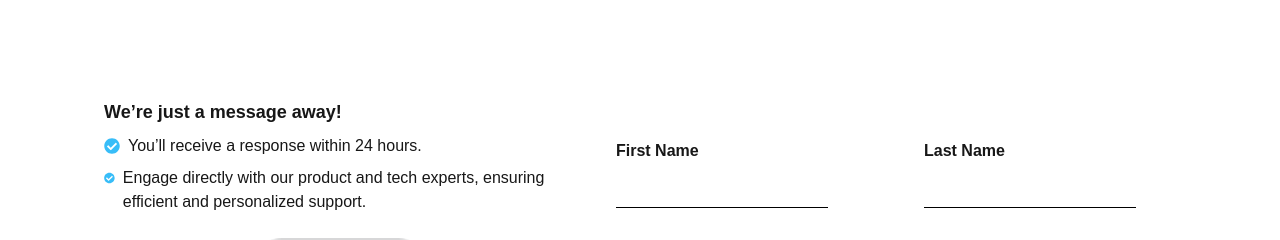
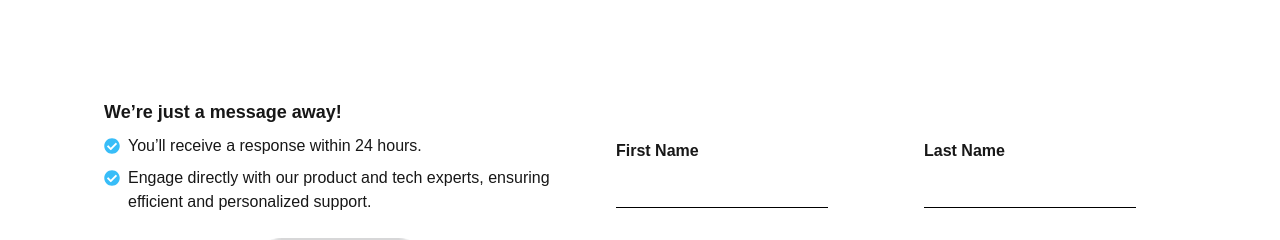
Before and after one commit to Hamad12-siddiqui/Invextech-website, a Next.js app: page /work in a window 1280 px wide. Shown: the part 3400-3640 px from the top of the page. Built offline with nearby package versions, Linux system fonts and the light colour scheme.

Commit message:
changes in contact us

```diff
--- a/src/app/Industries/Contact.js
+++ b/src/app/Industries/Contact.js
@@ -32,15 +32,32 @@ const Contact = () => {
         <div className="flex lg:flex-row flex-col-reverse justify-between items-center mt-24">
           {/* Left Section */}
           <div className="lg:w-[50%] md:mt-0 mt-6">
+            <div>
             <h1 className="text-lg font-semibold">We’re just a message away!</h1>
-            <p className="flex items-center mt-2">
-              <FaCheckCircle className="text-sky-400 mr-2" />
-              You’ll receive a response within 24 hours.
+            </div>
+             <div className="flex items-center mt-2">
+            <div>
+            <FaCheckCircle className="text-sky-400 mr-2 " />
+            </div>
+              <div>
+            <p>
+            You’ll receive a response within 24 hours.
             </p>
-            <p className="flex items-center mt-2">
-              <FaCheckCircle className="text-sky-400 mr-2 mb-6" />
+            </div>
+
+            </div>
+
+            <div className="flex items-center mt-2">
+            <div>
+            <FaCheckCircle className="text-sky-400 mr-2 lg:mb-6  md:mb-6 sm:mb-6 mb-7" />
+            </div>
+              <div>
+            <p>
               Engage directly with our product and tech experts, ensuring efficient and personalized support.
             </p>
+            </div>
+
+            </div>
             <div className="mt-6 flex items-center justify-center">
               <Image
                 src="/images/undraw_mobile-content_yz21 1.png"
```
